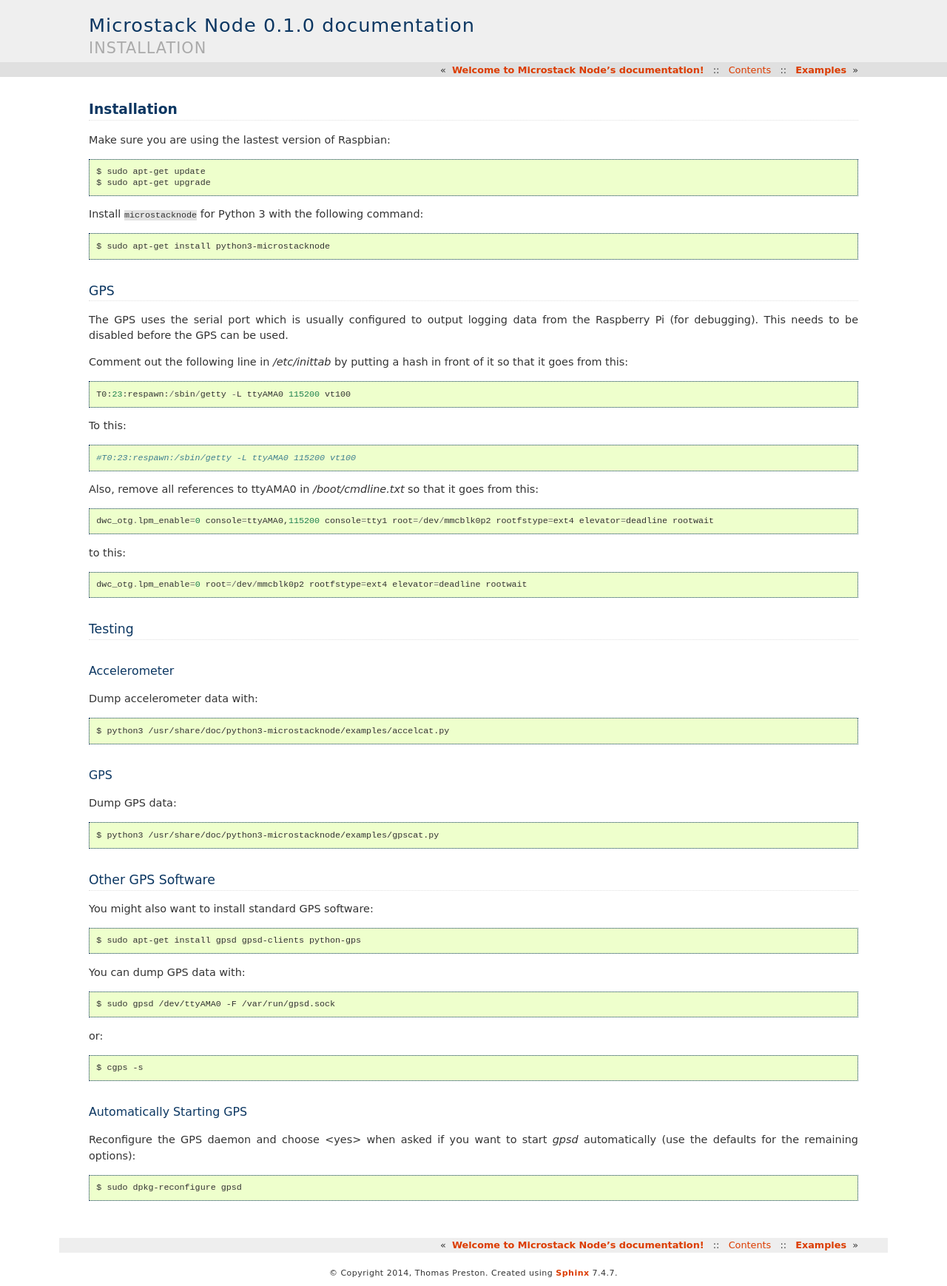
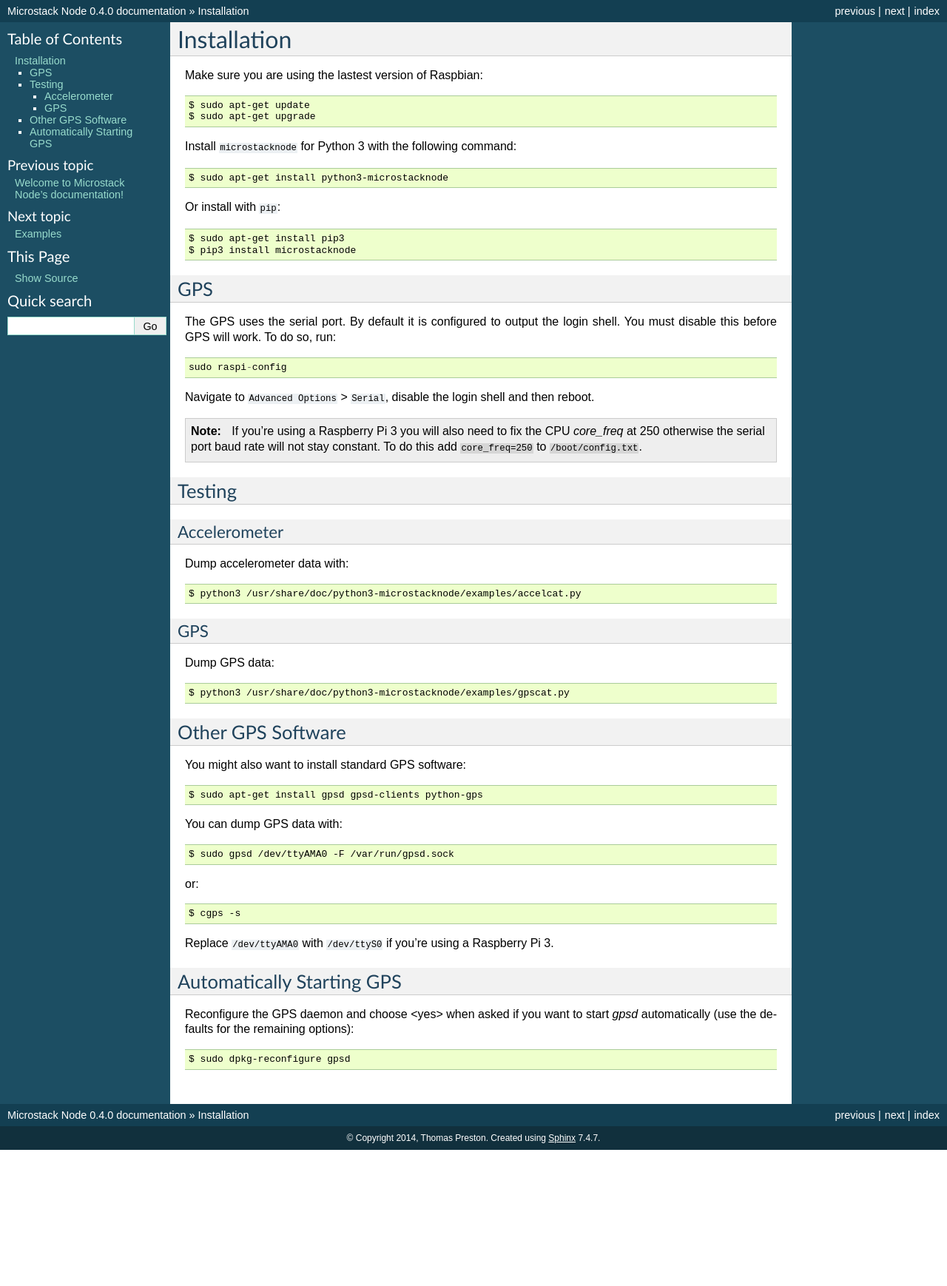
Before and after one commit to microstack-IoT/python3-microstacknode, a Sphinx documentation site: the page built from docs/installation.rst, in a window 1280 px wide. Shown: the whole page at 74% size. Built offline with Sphinx 7.4.7, drawn with Linux system fonts in a browser that asks for light colours; after the commit the page ends 1554 px from its top, so only the background shows below that.

Commit message:
Do check for rpi3 in gps and updated gps docs

```diff
--- a/docs/conf.py
+++ b/docs/conf.py
@@ -57,9 +57,9 @@ copyright = '2014, Thomas Preston'
 # built documents.
 #
 # The short X.Y version.
-version = '0.1.0'
+version = '0.4.0'
 # The full version, including alpha/beta/rc tags.
-release = '0.1.0'
+release = '0.4.0'
 
 # The language for content autogenerated by Sphinx. Refer to documentation
 # for a list of supported languages.
@@ -104,7 +104,7 @@ pygments_style = 'sphinx'
 
 # The theme to use for HTML and HTML Help pages.  See the documentation for
 # a list of builtin themes.
-html_theme = 'haiku'
+html_theme = 'default'
 
 # Theme options are theme-specific and customize the look and feel of a theme
 # further.  For a list of options available for each theme, see the
--- a/docs/installation.rst
+++ b/docs/installation.rst
@@ -6,34 +6,30 @@ Make sure you are using the lastest version of Raspbian::
     $ sudo apt-get update
     $ sudo apt-get upgrade
 
-Install ``microstacknode`` for Python 3 with the following
-command::
+Install ``microstacknode`` for Python 3 with the following command::
 
     $ sudo apt-get install python3-microstacknode
 
+Or install with ``pip``::
+
+    $ sudo apt-get install pip3
+    $ pip3 install microstacknode
+
+
 GPS
 ===
-The GPS uses the serial port which is usually configured to output logging
-data from the Raspberry Pi (for debugging). This needs to be disabled
-before the GPS can be used.
+The GPS uses the serial port. By default it is configured to output the
+login shell. You must disable this before GPS will work. To do so, run::
 
-Comment out the following line in `/etc/inittab` by putting a hash in
-front of it so that it goes from this::
+    sudo raspi-config
 
-    T0:23:respawn:/sbin/getty -L ttyAMA0 115200 vt100
+Navigate to ``Advanced Options`` > ``Serial``, disable the login shell
+and then reboot.
 
-To this::
-
-    #T0:23:respawn:/sbin/getty -L ttyAMA0 115200 vt100
-
-Also, remove all references to ttyAMA0 in `/boot/cmdline.txt` so that it
-goes from this::
-
-    dwc_otg.lpm_enable=0 console=ttyAMA0,115200 console=tty1 root=/dev/mmcblk0p2 rootfstype=ext4 elevator=deadline rootwait
-
-to this::
-
-    dwc_otg.lpm_enable=0 root=/dev/mmcblk0p2 rootfstype=ext4 elevator=deadline rootwait
+.. note:: If you're using a Raspberry Pi 3 you will also need to fix the
+          CPU `core_freq` at 250 otherwise the serial port baud rate
+          will not stay constant. To do this add ``core_freq=250`` to
+          ``/boot/config.txt``.
 
 
 Testing
@@ -65,8 +61,12 @@ or::
 
     $ cgps -s
 
+Replace ``/dev/ttyAMA0`` with ``/dev/ttyS0`` if you're using a
+Raspberry Pi 3.
+
+
 Automatically Starting GPS
---------------------------
+==========================
 Reconfigure the GPS daemon and choose <yes> when asked if you want to
 start `gpsd` automatically (use the defaults for the remaining options)::
 
```
Also changed, not shown: 1 other file.
